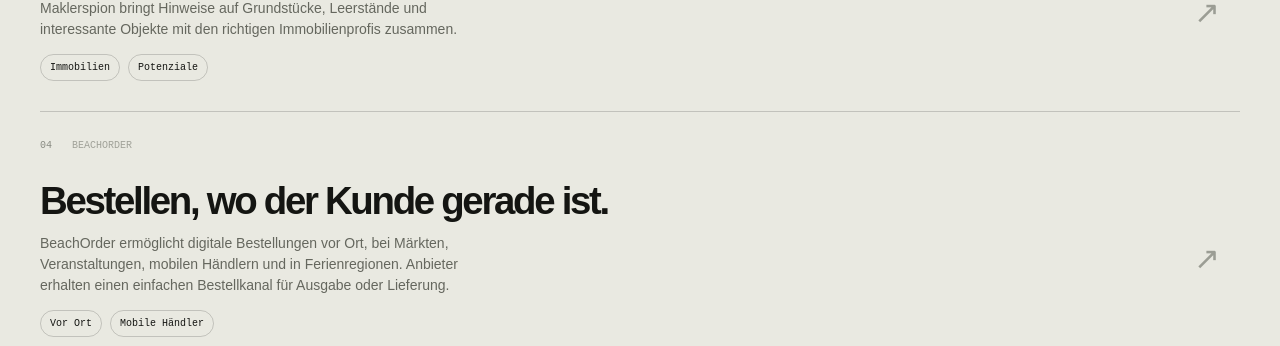
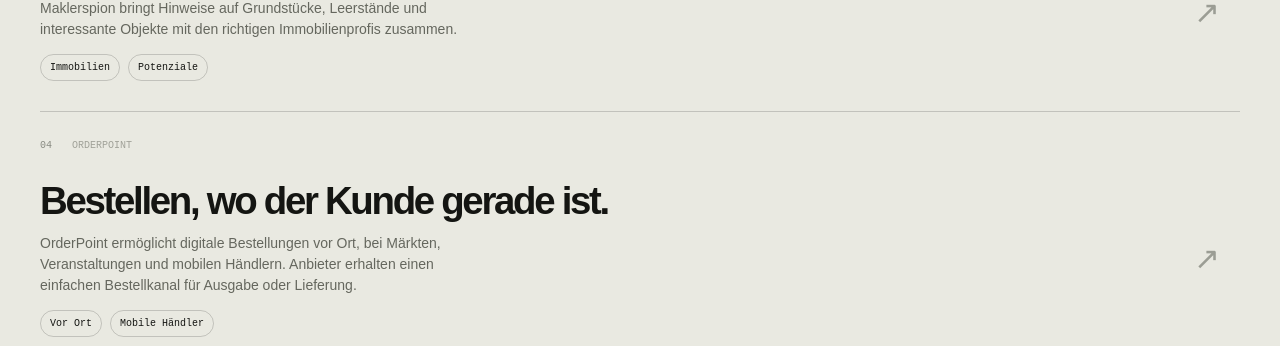
Before and after one commit to Maggo821/Sakreidadigital, a Next.js app: page / in a window 1280 px wide. Shown: the part 2025-2371 px from the top of the page. Built offline with nearby package versions, Linux system fonts and the light colour scheme.

Commit message:
Separate BeachOrder and OrderPoint brands

```diff
--- a/app/layout.tsx
+++ b/app/layout.tsx
@@ -21,6 +21,7 @@
     "individuelle digitale Lösungen",
     "digitale Bestellungen vor Ort",
     "Bestellsystem für mobile Händler",
+    "OrderPoint",
   ],
   authors: [{ name: "Marco Sakreida" }],
   creator: "Marco Sakreida",
--- a/app/loesungen/page.tsx
+++ b/app/loesungen/page.tsx
@@ -61,7 +61,7 @@
       <section className="solutions-hero shell">
         <p className="eyebrow">Ausgewählte Lösungen</p>
         <h1>Digitales, das<br /><em>etwas einfacher macht.</em></h1>
-        <p className="page-intro">Diese Lösungen sind aus echten Anforderungen entstanden. Sie zeigen, wie digitale Werkzeuge Abläufe ordnen, Menschen verbinden und neue Möglichkeiten schaffen können.</p>
+        <p className="page-intro">Diese Lösungen sind aus echten Anforderungen entstanden. Sie zeigen, wie digitale Werkzeuge Abläufe ordnen, Menschen verbinden und neue Möglichkeiten schaffen können. BeachOrder und OrderPoint basieren dabei auf derselben Bestellplattform und werden je nach Einsatzbereich unterschiedlich positioniert.</p>
       </section>
 
       <section className="portfolio-list shell">
--- a/app/page.tsx
+++ b/app/page.tsx
@@ -22,9 +22,9 @@
   },
   {
     number: "04",
-    type: "BeachOrder",
+    type: "OrderPoint",
     title: "Bestellen, wo der Kunde gerade ist.",
-    text: "BeachOrder ermöglicht digitale Bestellungen vor Ort, bei Märkten, Veranstaltungen, mobilen Händlern und in Ferienregionen. Anbieter erhalten einen einfachen Bestellkanal für Ausgabe oder Lieferung.",
+    text: "OrderPoint ermöglicht digitale Bestellungen vor Ort, bei Märkten, Veranstaltungen und mobilen Händlern. Anbieter erhalten einen einfachen Bestellkanal für Ausgabe oder Lieferung.",
     tags: ["Vor Ort", "Mobile Händler"],
   },
 ];
```
